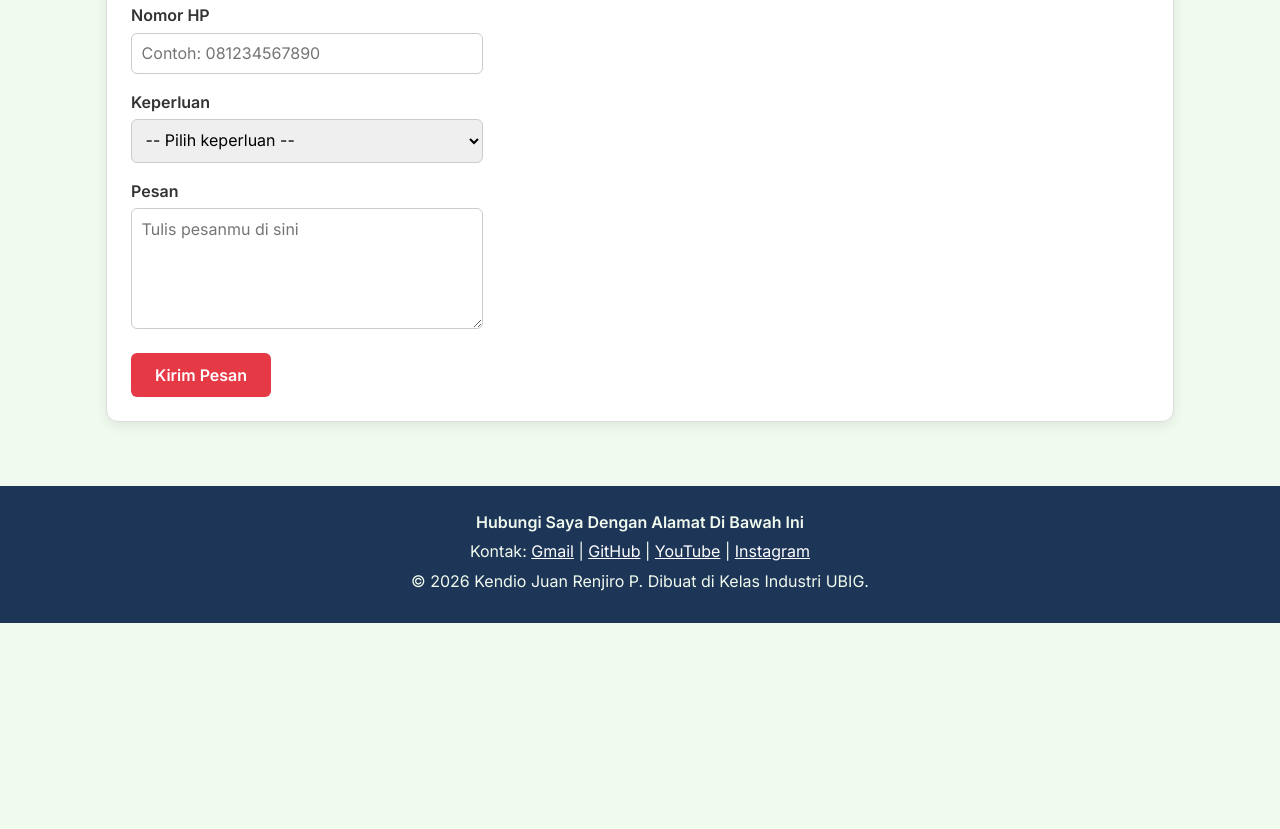
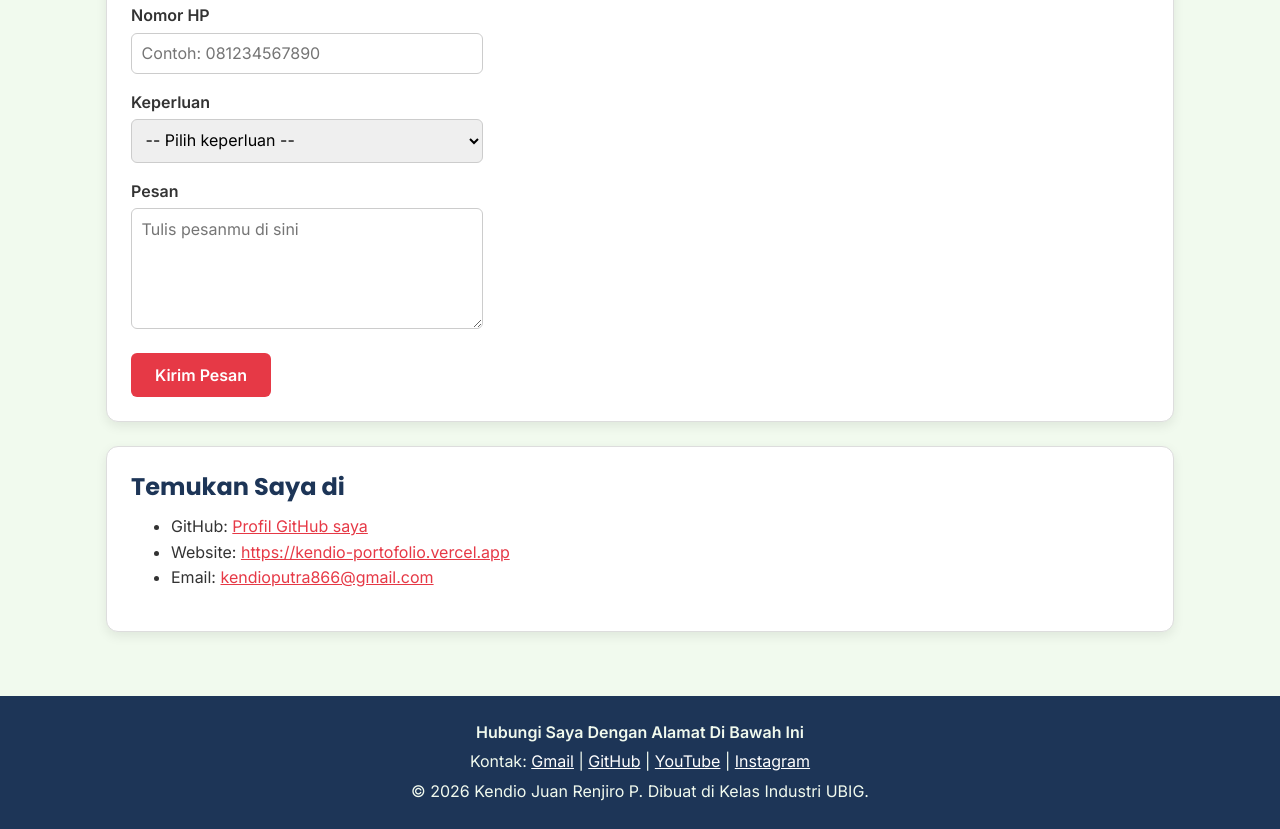
Before and after one commit to kendioputra/portofolio, a plain HTML site: page P1 W05/kontak.html in a window 1280 px wide. Shown: the part 394-1223 px from the top of the page. Before the commit the page ends 1017 px from the top, so only its background shows below. Drawn offline with Linux system fonts and the light colour scheme.

Commit message:
feat: mengganti tampilan dan menambahkan link vercel

```diff
--- a/P1 W05/kontak.html
+++ b/P1 W05/kontak.html
@@ -60,6 +60,18 @@
                     <button type="submit">Kirim Pesan</button>
                 </form>
             </section>
+            <section class="kartu">
+<h2>Temukan Saya di</h2>
+<ul>
+<li>GitHub: <a href="https://github.com/kendioputra"
+target="_blank">Profil GitHub saya</a></li>
+
+<li>Website: <a href="https://kendio-portofolio.vercel.app/">https://kendio-portofolio.vercel.app</a></li>
+
+<li>Email: <a
+href="mailto:kendioputra866@gmail.com">kendioputra866@gmail.com</a></li>
+</ul>
+</section>
         </div>
     </main>
 
```
Also changed, not shown: 1 other file.
